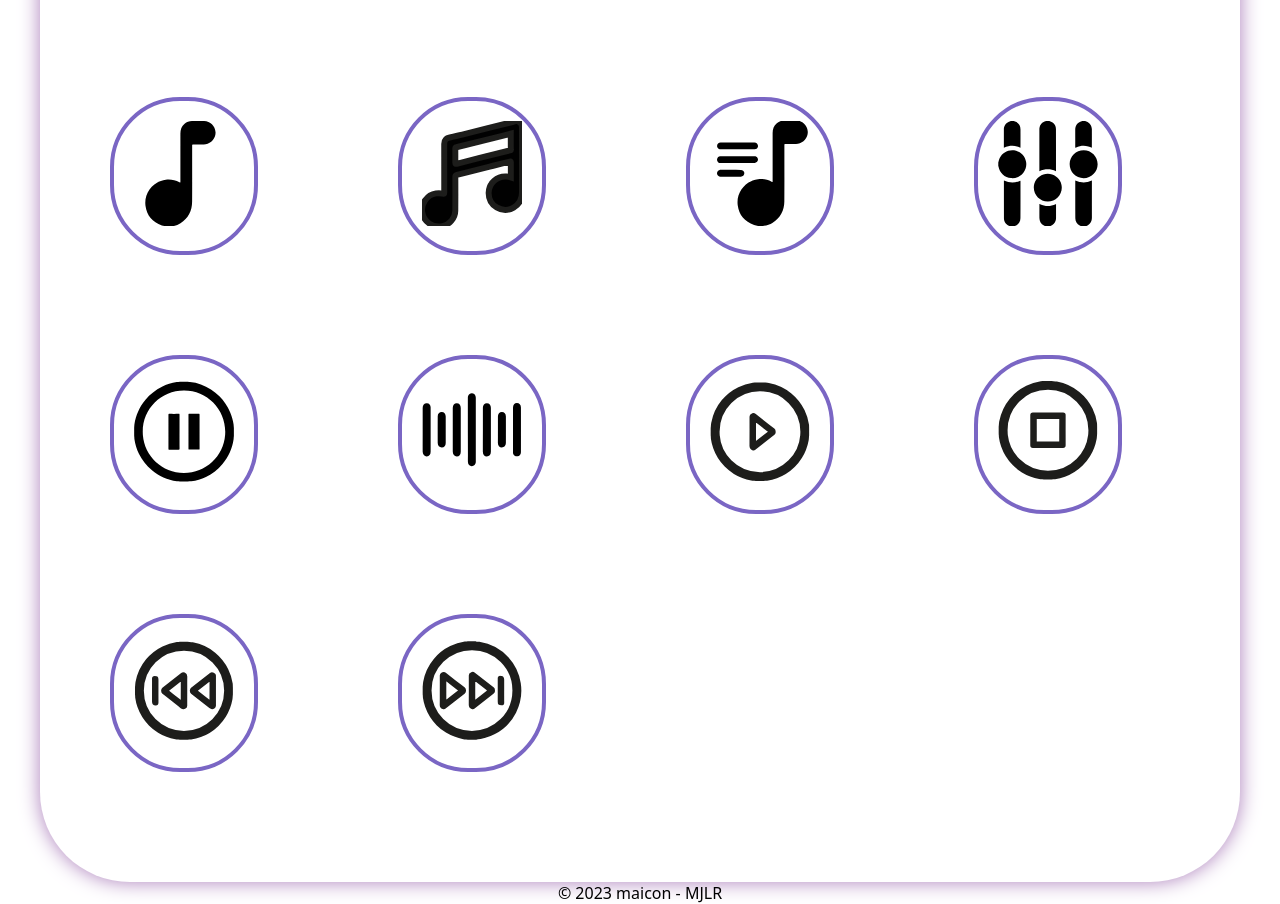
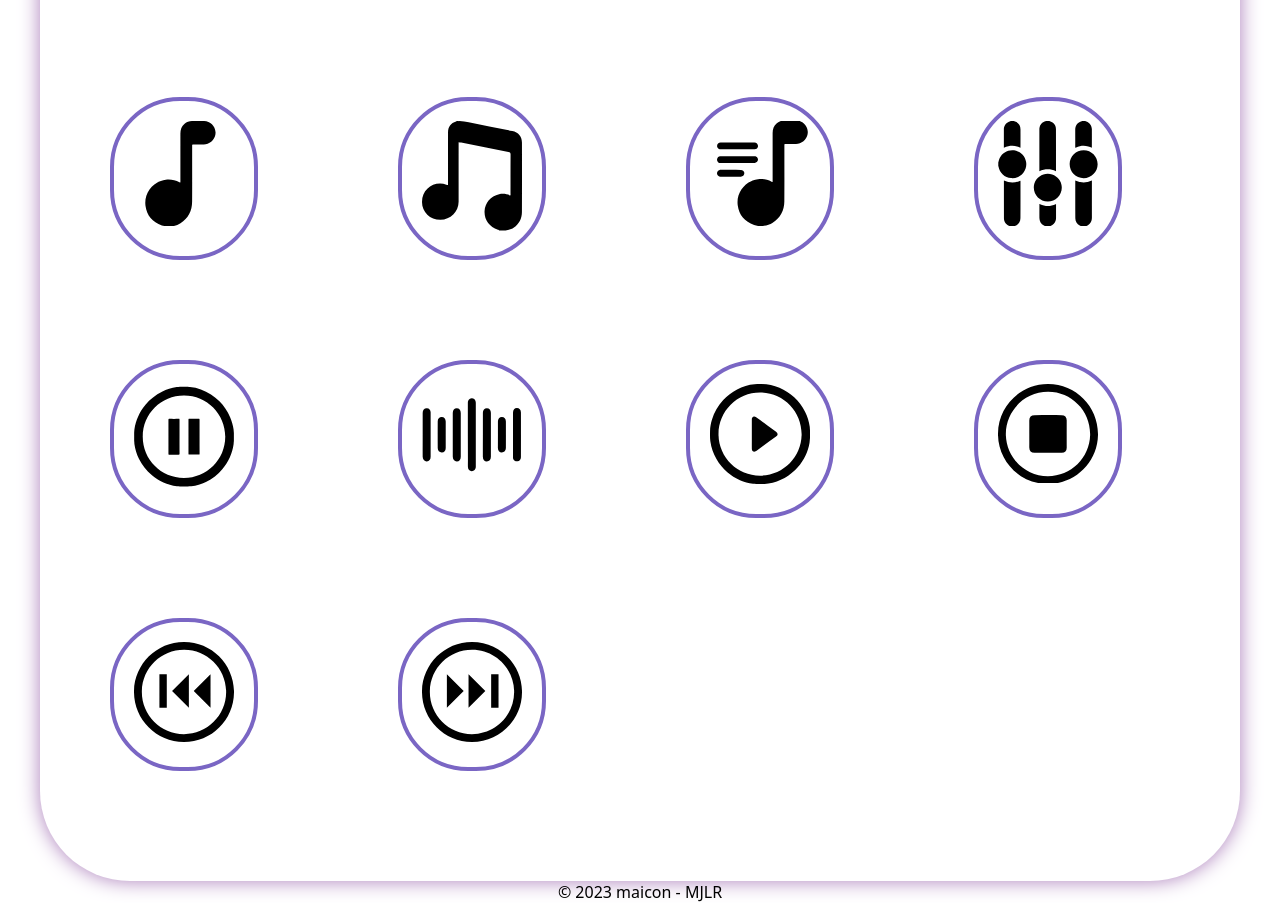
Before and after one commit to MJ-Fanshawe/LinaresRico_MJ_SVGicons, a plain HTML site: page index.html in a window 1280 px wide. Shown: the part 327-1231 px from the top of the page. Drawn offline with Linux system fonts and the light colour scheme.

Commit message:
last changes
:)

```diff
--- a/index.html
+++ b/index.html
@@ -7,7 +7,6 @@
     <title>Maicon.com</title>
 
     <link rel="stylesheet" href="css/main.css" >
-    <script src="js/main.js"></script>
 
 </head>
 <body>
@@ -73,7 +72,7 @@
 
             <div class="iconBox">
                 <?xml version="1.0" encoding="utf-8"?>
-                    <svg version="1.1" id="Capa_1" xmlns="http://www.w3.org/2000/svg" xmlns:xlink="http://www.w3.org/1999/xlink" x="0px" y="0px"
+                    <svg id="icon1" xmlns="http://www.w3.org/2000/svg" xmlns:xlink="http://www.w3.org/1999/xlink" x="0px" y="0px"
                         viewBox="0 0 252.6 266.4" style="enable-background:new 0 0 252.6 266.4;" xml:space="preserve">
                     <g id="Capa_2_00000077309881961657416480000003061690643693983625_">
                         <g id="music_note">
@@ -88,35 +87,19 @@
             </div>
 
             <div class="iconBox">
-                <?xml version="1.0" encoding="utf-8"?>
-                <!-- Generator: Adobe Illustrator 25.4.1, SVG Export Plug-In . SVG Version: 6.00 Build 0)  -->
-                <svg version="1.1" id="Capa_1" xmlns="http://www.w3.org/2000/svg" xmlns:xlink="http://www.w3.org/1999/xlink" x="0px" y="0px"
-                     viewBox="0 0 252.6 266.4" style="enable-background:new 0 0 252.6 266.4;" xml:space="preserve">
-                <style type="text/css">
-                    .st0{fill:#010101;}
-                </style>
-                <g id="Capa_2_00000031900829511038091250000007327667881225526940_">
-                    <g id="music_note">
-                        <path id="trace" class="st0" d="M252.5,14.5c-0.3-7.4-4.8-12.7-11.8-14.2c-3.5-0.8-6.7,0.8-9.9,1.6C189.4,12.2,148,22.7,106.6,33
-                            c-13,3.2-25.8,7.1-39,9.3c-2.7,0.5-5.1,1.8-7.1,3.7c-3.6,3.4-4.4,7.6-4.4,12.3c0,41,0.1,82.1,0.1,123.1c0,2.6-0.4,3.2-3.1,2.4
-                            c-5.8-1.7-11.8-1.8-17.8-0.8c-22.6,3.6-38.6,25.9-34.6,48.3c4.3,24.1,27,39.3,50.9,34.2c18.2-3.9,32.3-20.3,32.5-38.9
-                            c0.3-28.6,0.2-57.2,0.1-85.8c0-3.1,0.9-4.1,3.9-4.9c27.7-6.8,55.4-13.7,83-20.7c17-4.3,34-8.5,51.1-12.8c1.2-0.3,2.2-0.7,2.2,1.4
-                            c-0.1,12.8,0,25.7,0,38.8c-3.5-1.2-7.2-2-10.9-2.3c-23.9-1.7-44.4,16.7-45.1,40.6c-0.4,16.3,6.4,29,20.3,37.4
-                            c13.9,8.4,28.6,8.6,42.7,0.4c14.7-8.4,21.2-21.8,21.2-38.5c0-54,0-107.9,0-161.9C252.5,17,252.6,15.7,252.5,14.5z M221.6,74.5
-                            c-25.3,6.3-50.6,12.6-75.9,18.9c-19.5,4.8-38.9,9.7-58.4,14.7c-2.5,0.6-3.2,0.3-3.2-2.4c0.1-12,0.1-24.1,0-36.1
-                            c0-2.2,0.8-2.9,2.7-3.3c39.7-9.8,79.3-19.7,118.9-29.6c6.1-1.5,12.2-3.1,18.6-4.7c0,13.6-0.1,26.8,0.1,40
-                            C224.5,74.3,222.9,74.2,221.6,74.5z"/>
+                <?xml version="1.0" encoding="UTF-8"?>
+                <svg id="icon2" data-name="Layer 2" xmlns="http://www.w3.org/2000/svg" viewBox="0 0 455.55 498.87">
+                  <g id="Layer_1-2" data-name="Layer 1">
+                    <g id="WLt5JS.tif">
+                      <path d="M351.71,498.87c-.64-3.44-3.81-3.07-6.08-3.77-38.66-11.94-62.26-44.52-60.67-83.92,1.51-37.43,28.14-69.12,66.15-77.44,17.28-3.79,34.52-1.88,50.7,5.57,2.44-3.02,1.43-6.04,1.43-8.8,.07-59.05-.1-118.1,.24-177.16,.04-7.67-1.73-10.45-9.78-12.02-71.8-13.99-143.48-28.6-215.2-42.98-3.59-.72-7.27-1.01-11.68-1.61,0,3.18,0,6.09,0,9.01-.01,87.46-.09,174.91-.02,262.37,.04,45.12-37.06,82.07-82.82,82.21C36.94,450.47,.05,414.61,0,368.69c-.07-58.62,55.56-97.95,111.18-78.63,2.07,.72,4.24,1.13,7.33,1.93,0-4.53,0-8.54,0-12.55,0-75.66-.05-151.32,.03-226.98,.03-26.11,12.5-42.84,36.8-49.96,4.66-4.91,10.54-.84,15.71-2.1,14.17,.21,27.99,2.95,41.75,5.86,66.05,13.93,132.38,26.47,198.58,39.63,27.24,5.42,43.91,24.38,43.96,51.84,.21,105.9,.41,211.8-.12,317.7-.14,28.99-13.15,52.37-36.3,70.33-11.41,8.85-24.8,10.78-38.25,13.12h-28.96Z"/>
                     </g>
-                </g>
+                  </g>
                 </svg>
-
-
-
             </div>
 
             <div class="iconBox">
                 <?xml version="1.0" encoding="utf-8"?>
-                <svg version="1.1" id="Capa_1" xmlns="http://www.w3.org/2000/svg" xmlns:xlink="http://www.w3.org/1999/xlink" x="0px" y="0px"
+                <svg version="1.1" id="Capa_1_" xmlns="http://www.w3.org/2000/svg" xmlns:xlink="http://www.w3.org/1999/xlink" x="0px" y="0px"
                      viewBox="0 0 252.6 266.4" style="enable-background:new 0 0 252.6 266.4;" xml:space="preserve">
                 <g id="Capa_2_00000183227698143553669010000010125759603587777958_">
                     <g id="music_note">
@@ -239,99 +222,51 @@
             </div>
 
             <div class="iconBox">
-                <?xml version="1.0" encoding="utf-8"?>
-                <svg version="1.1" id="Capa_1" xmlns="http://www.w3.org/2000/svg" xmlns:xlink="http://www.w3.org/1999/xlink" x="0px" y="0px"
-                     viewBox="0 0 252.6 266.4" style="enable-background:new 0 0 252.6 266.4;" xml:space="preserve">
-                <style type="text/css">
-                    .st0{stroke:#000000;stroke-width:15;stroke-miterlimit:10;}
-                    .st1{stroke:#000000;stroke-width:9;stroke-miterlimit:10;}
-                </style>
-                <g id="Capa_2_00000039124586821519256290000001232550767944328112_">
-                    <g id="music_note">
-                        <g>
-                            <path class="st0" d="M242.6,116.2c-1.7-12-5.3-23.7-10.6-34.5C224.6,66.4,214,53,200.8,42.2c-15.7-12.9-33.5-21-53.5-24.8
-                                c-4.3-0.8-8.6-0.7-12.9-1.2h-17.4c-2.6,0.5-5.3,0.2-7.9,0.6c-11.9,1.7-23.5,5.2-34.3,10.5c-15.1,7.3-28.5,17.8-39.1,30.8
-                                c-13.2,15.9-21.4,34-25.3,54.2c-0.7,3.9-0.6,7.8-1.2,11.7v18.3c0.5,2.7,0.3,5.4,0.6,8.1c1,7.3,2.8,14.5,5.2,21.5
-                                c5.7,16.5,15.1,31.6,27.4,44c6.6,6.7,13.9,12.5,21.9,17.4c12.6,7.7,26.6,13,41.1,15.7c3.8,0.7,7.7,0.6,11.5,1.1h17.4
-                                c3-0.5,6-0.2,9-0.6c7.9-1.1,15.7-3.1,23.2-5.9c16-5.7,30-14.8,42.1-26.6c6.7-6.5,12.5-13.9,17.4-21.9
-                                c7.8-12.7,13.1-26.7,15.8-41.3c0.7-3.8,0.6-7.7,1.1-11.5v-17.8C242.8,121.8,243,118.9,242.6,116.2z M126.2,242.8
-                                C65.1,242.3,16.6,193.7,16.7,133c0.1-61,49-109.4,109.6-109.4c61.1,0,109.6,49,109.5,109.7C235.7,194.4,186.9,242.5,126.2,242.8z
-                                "/>
-                            <path class="st1" d="M159.7,128.8c-15.7-12.1-31.3-24.4-46.8-36.8c-2-1.6-3.7-2.1-5.7-0.5c-0.2,0.2-0.5,0.3-0.8,0.4
-                                c-1.8,0.4-2.1,1.6-2.1,3.4c0.1,24.5,0.1,49-0.1,73.5c0,3.5,0.8,5.6,4.2,6.7c1.4,0.5,2.2,0.6,3.4-0.4
-                                c15.8-12.5,31.6-24.9,47.5-37.3c1.6-1.3,2.6-2.5,2-4.3C161.5,131.6,161.4,130.2,159.7,128.8z M151.4,134.6
-                                c-12.5,9.8-25,19.6-37.5,29.4c-0.6,0.5-1.3,1-2.2,1.7v-65.1c3.6,2.8,7.1,5.5,10.5,8.2c9.7,7.7,19.5,15.3,29.2,22.9
-                                C153,133,152.9,133.5,151.4,134.6z"/>
-                        </g>
+                <?xml version="1.0" encoding="UTF-8"?>
+                <svg id="Layer_2" data-name="Layer 2" xmlns="http://www.w3.org/2000/svg" viewBox="0 0 256.89 257">
+                  <defs>
+                    <style>
+                      .cls-1 {
+                        fill: #010101;
+                      }
+                    </style>
+                  </defs>
+                  <g id="Layer_1-2" data-name="Layer 1">
+                    <g>
+                      <path class="cls-1" d="M256.24,110.04c-1.74-13.65-6.02-26.55-12.11-38.8-6.97-14.02-16.23-26.38-27.81-37.02-11.25-10.34-23.83-18.45-37.84-24.54C157.95,.76,136.4-1.15,114.45,.58c-15.82,1.25-30.79,6.08-44.85,13.38-13.43,6.97-25.32,16.03-35.65,27.19-13.58,14.68-23.16,31.56-29,50.62C2,101.39,.19,111.22,.1,121.31c-.08,8.59-.42,17.21,.76,25.74,2.24,16.23,7.54,31.46,15.7,45.67,7.38,12.85,16.63,24.21,27.92,33.82,9.84,8.38,20.58,15.4,32.54,20.44,10.74,4.53,21.79,7.96,33.41,9.38,2.88,.35,5.8,.15,8.66,.63h18.04c1.02-.54,2.12-.21,3.18-.24,3.25-.08,6.5-.24,9.7-.8,30.28-5.34,55.72-19.49,75.95-42.61,15.74-17.98,25.62-38.9,29.8-62.48,.71-4.02,.53-8.1,1.13-12.12v-19.54c-.48-3.04-.26-6.12-.64-9.16Zm-127.6,125.44c-58.96,.01-106.81-47.84-106.79-106.78,.02-58.91,47.94-106.78,106.85-106.74,58.9,.04,106.73,47.99,106.66,106.92-.07,58.84-47.87,106.59-106.72,106.6Z"/>
+                      <path class="cls-1" d="M169.73,122.76c-7.69-5.58-15.38-11.16-23.06-16.75-9.37-6.81-18.73-13.64-28.11-20.44-3.89-2.82-8.01-2.29-10.19,1.23-.98,1.58-.92,3.34-.92,5.08,0,12.36,0,24.71,0,37.07,0,6.6,0,13.19,0,19.79,0,6.34-.11,12.69,.09,19.03,.16,5.15,5.23,7.77,9.7,5.22,.86-.49,1.68-1.08,2.48-1.67,16.66-12.09,33.32-24.19,49.97-36.29,5.32-3.87,5.33-8.44,.04-12.27Z"/>
                     </g>
-                </g>
+                  </g>
                 </svg>
             </div>
 
             <div class="iconBox">
-                <?xml version="1.0" encoding="utf-8"?>
-                <svg version="1.1" id="Capa_1" xmlns="http://www.w3.org/2000/svg" xmlns:xlink="http://www.w3.org/1999/xlink" x="0px" y="0px"
-                     viewBox="0 0 252.6 266.4" style="enable-background:new 0 0 252.6 266.4;" xml:space="preserve">
-                <style type="text/css">
-                    .st0{stroke:#1D1D1B;stroke-width:15;stroke-miterlimit:10;}
-                    .st1{stroke:#1D1D1B;stroke-width:9;stroke-miterlimit:10;}
-                </style>
-                <g id="Capa_2_00000110434278828147484860000002539870020708524448_">
-                    <g id="music_note">
-                        <g>
-                            <path class="st0" d="M242.6,112.4c-1.7-12-5.3-23.7-10.6-34.5c-7.4-15.2-18.1-28.7-31.2-39.4c-15.7-12.9-33.5-21-53.5-24.8
-                                c-4.3-0.8-8.6-0.7-12.9-1.2h-17.4c-2.6,0.5-5.3,0.2-7.9,0.6c-11.9,1.7-23.5,5.2-34.3,10.5c-15.1,7.3-28.5,17.8-39.1,30.8
-                                c-13.2,15.9-21.4,34-25.3,54.2c-0.7,3.9-0.6,7.8-1.2,11.7v18.3c0.5,2.7,0.3,5.4,0.6,8.1c1,7.3,2.8,14.5,5.2,21.5
-                                c5.7,16.5,15.1,31.6,27.4,44c6.6,6.7,13.9,12.5,21.9,17.4c12.6,7.7,26.6,13,41.1,15.7c3.8,0.7,7.7,0.6,11.5,1.1h17.4
-                                c3-0.5,6-0.2,9-0.6c7.9-1.1,15.7-3.1,23.2-5.9c16-5.7,30-14.8,42.1-26.6c6.7-6.5,12.5-13.9,17.4-21.9
-                                c7.8-12.7,13.1-26.7,15.8-41.3c0.7-3.8,0.6-7.7,1.1-11.5v-17.8C242.8,118,243,115.2,242.6,112.4z M126.1,239
-                                C65,238.8,16.7,190,16.7,129.4c0.1-61.1,49-109.6,109.7-109.5c61,0.1,109.1,48.9,109.5,109.6C235.4,190.6,186.9,239.1,126.1,239
-                                L126.1,239z"/>
-                            <path class="st1" d="M164.4,89.2c-25.4,0.1-50.9,0.1-76.3,0c-1.7,0-2.1,0.4-2.1,2.1c0.1,25.4,0.1,50.9,0,76.3
-                                c0,1.7,0.4,2.1,2.1,2.1c12.7-0.1,25.4,0,38.1,0s25.4,0,38.1,0c1.7,0,2.1-0.4,2.1-2.1c-0.1-25.4-0.1-50.9,0-76.3
-                                C166.5,89.6,166.1,89.2,164.4,89.2z M159.2,160.3c0,1.7-0.4,2.1-2.1,2.1c-10.3-0.1-20.6,0-30.8,0s-20.6,0-30.8,0
-                                c-1.7,0-2.1-0.4-2.1-2.1c0.1-20.6,0.1-41.1,0-61.7c0-1.7,0.4-2.1,2.1-2.1c20.6,0.1,41.1,0.1,61.7,0c1.7,0,2.1,0.4,2.1,2.1
-                                C159.1,119.2,159.1,139.7,159.2,160.3z"/>
-                        </g>
-                    </g>
-                </g>
-                </svg>
-
-            </div>
-
-            <div class="iconBox">
-                <?xml version="1.0" encoding="utf-8"?>
-                <svg version="1.1" id="Capa_1" xmlns="http://www.w3.org/2000/svg" xmlns:xlink="http://www.w3.org/1999/xlink" x="0px" y="0px"
-                     viewBox="0 0 252.6 266.4" style="enable-background:new 0 0 252.6 266.4;" xml:space="preserve">
-                <g id="Capa_2_00000147941682029198131930000007593897756794689703_">
-                    <g id="music_note">
-                        <g>
-                            <path class="st0" d="M241.9,116.3c-1.7-11.9-5.2-23.5-10.6-34.3c-7.4-15.1-17.9-28.5-31-39.2C184.8,30,167,21.9,147.2,18.2
-                                c-4.2-0.8-8.5-0.7-12.8-1.2h-17.3c-2.6,0.5-5.2,0.2-7.8,0.6C97.5,19.3,86,22.8,75.2,28c-15,7.3-28.3,17.7-38.9,30.6
-                                C23.2,74.4,15,92.4,11.2,112.5c-0.7,3.9-0.6,7.8-1.2,11.7v18.2c0.5,2.7,0.3,5.4,0.6,8.1c1,7.3,2.7,14.4,5.2,21.3
-                                c5.7,16.4,15,31.4,27.2,43.7c6.5,6.6,13.9,12.4,21.8,17.3c12.5,7.7,26.4,13,40.9,15.6c3.8,0.7,7.6,0.6,11.4,1.1h17.3
-                                c3-0.5,6-0.2,9-0.6c7.9-1.1,15.6-3.1,23-5.8c15.9-5.7,29.8-14.7,41.8-26.4c6.6-6.5,12.5-13.8,17.3-21.7
-                                c7.7-12.6,13.1-26.5,15.7-41c0.7-3.8,0.6-7.6,1.1-11.4v-17.7C242,121.8,242.3,119,241.9,116.3z M126.2,242.2
-                                C65.3,241.6,17.3,193.2,17.4,133c0.1-60.7,48.8-108.7,109-108.6c60.8,0.1,108.9,48.8,108.8,109.1
-                                C235,194.1,186.4,241.8,126.2,242.2z"/>
-                            <path class="st1" d="M126.4,91.4c-1.7-0.7-2.8-0.8-4.4,0.5c-15.8,12.5-31.6,25-47.5,37.4c-1.9,1.5-2,6.4,0,7.9
-                                c15.4,12.1,30.9,24.2,46.2,36.5c2.5,2,4.3,2.5,7.1,0.8c1.5-1,2.2-1.8,2.2-3.6c-0.1-12.5,0-24.9,0-37.4c0-12.1-0.1-24.2,0.1-36.3
-                                C130.1,94,129.2,92.5,126.4,91.4z M122.6,165.5c-2.9-2.3-5.7-4.4-8.4-6.6c-10.4-8.2-20.9-16.4-31.3-24.6
-                                c-0.9-0.7-1.6-1.1-0.2-2.1c13.3-10.3,26.5-20.8,40-31.4L122.6,165.5z"/>
-                            <path class="st1" d="M202.5,133.3c0-12.8,0-25.6,0-38.3c0-1.3-0.2-2.1-1.6-2.6c-0.8-0.2-1.6-0.6-2.2-1c-1.5-1.1-2.6-0.7-4,0.4
-                                c-15.9,12.6-31.8,25.1-47.7,37.5c-1.9,1.5-1.9,6.4,0,7.9c15.4,12.1,30.8,24.1,46.1,36.3c2.6,2.1,4.6,2.6,7.5,0.7
-                                c1.3-0.8,1.9-1.4,1.9-3C202.5,158.5,202.5,145.9,202.5,133.3z M195.2,165.5c-6.4-5-12.6-9.9-18.8-14.8
-                                c-6.9-5.4-13.9-10.9-20.8-16.3c-0.7-0.6-1.8-1-0.4-2.1c13.2-10.3,26.4-20.6,39.6-31c0.1-0.1,0.2,0,0.5-0.1L195.2,165.5z"/>
-                            <path class="st1" d="M57.3,105.7c0-5.2,0-5.2-5.2-5.3c-1.7,0-2.1,0.4-2.1,2.1c0.1,10.1,0,20.3,0,30.4v27.9c0,5,0,4.9,5,5.1
-                                c1.9,0.1,2.3-0.5,2.3-2.3C57.2,144.3,57.3,125,57.3,105.7z"/>
-                        </g>
-                    </g>
-                </g>
+                <?xml version="1.0" encoding="UTF-8"?>
+                <svg id="Layer_2" data-name="Layer 2" xmlns="http://www.w3.org/2000/svg" viewBox="0 0 204.29 204.26">
+                  <g id="Layer_1-2" data-name="Layer 1">
+                    <path id="IA7BuV.tif" d="M102.47,0C46.28-.15,.42,45.2,0,101.31c-.42,56.6,45.33,102.82,101.89,102.94,56.32,.12,102.03-45.1,102.39-101.31C204.65,46.14,159.17,.15,102.47,0Zm-.54,188.22c-47.68-.1-86.24-39.06-85.89-86.77,.35-47.3,39.01-85.53,86.37-85.4,47.79,.13,86.13,38.89,85.82,86.78-.31,47.38-38.83,85.5-86.31,85.4ZM63.93,102.13c0-9.13,.06-18.26-.02-27.39-.07-7.3,3.53-11.02,10.68-11.06,18.5-.1,37.01-.22,55.51,0,6.5,.08,10.29,3.63,10.27,10.61-.05,18.56-.05,37.11,0,55.67,.02,6.97-3.75,10.54-10.26,10.62-18.5,.21-37.01,.1-55.51,0-7.15-.04-10.76-3.75-10.69-11.05,.08-9.13,.02-18.26,.02-27.39Z"/>
+                  </g>
                 </svg>
             </div>
 
             <div class="iconBox">
-                <img src="images/music2.svg" alt="Music Icon 2">
+                <?xml version="1.0" encoding="UTF-8"?>
+                <svg id="Layer_2" data-name="Layer 2" xmlns="http://www.w3.org/2000/svg" viewBox="0 0 204.29 204.26">
+                  <g id="Layer_1-2" data-name="Layer 1">
+                    <path id="IA7BuV.tif" d="M102.47,0C46.28-.15,.42,45.2,0,101.31c-.42,56.6,45.33,102.82,101.89,102.94,56.32,.12,102.03-45.1,102.39-101.31C204.65,46.14,159.17,.15,102.47,0Zm-.54,188.22c-47.68-.1-86.24-39.06-85.89-86.77,.35-47.3,39.01-85.53,86.37-85.4,47.79,.13,86.13,38.89,85.82,86.78-.31,47.38-38.83,85.5-86.31,85.4Zm-34.96-54.01h-15.06V65.63h15.06v68.57Zm45.13,0l-34.29-34.29,34.29-34.29v68.57Zm44.24,0l-34.29-34.29,34.29-34.29v68.57Z"/>
+                  </g>
+                </svg>
+            </div>
+
+            <div class="iconBox">
+                <?xml version="1.0" encoding="UTF-8"?>
+                <svg id="Layer_2" data-name="Layer 2" xmlns="http://www.w3.org/2000/svg" viewBox="0 0 204.29 204.26">
+                  <g id="Layer_1-2" data-name="Layer 1">
+                    <g id="IA7BuV.tif">
+                      <path d="M102.47,0C46.28-.15,.42,45.2,0,101.31c-.42,56.6,45.33,102.82,101.89,102.94,56.32,.12,102.03-45.1,102.39-101.31C204.65,46.14,159.17,.15,102.47,0Zm-.54,188.22c-47.68-.1-86.24-39.06-85.89-86.77,.35-47.3,39.01-85.53,86.37-85.4,47.79,.13,86.13,38.89,85.82,86.78-.31,47.38-38.83,85.5-86.31,85.4Zm54.41-54.01h-15.06V65.63h15.06v68.57Zm-61.27-68.57l34.29,34.29-34.29,34.29V65.63Zm-44.24,0l34.29,34.29-34.29,34.29V65.63Z"/>
+                    </g>
+                  </g>
+                </svg>
             </div>
 
         </section>
@@ -342,8 +277,6 @@
         <h2 class="hidden">Footer Content</h2>
         <div class="footer">© 2023 maicon - MJLR </div>
     </footer>
-
     <script src="js/main.js"></script>
-
 </body>
 </html>
--- a/js/main.js
+++ b/js/main.js
@@ -1,9 +1,8 @@
 console.log('JavaScript is running!');
 
-const vectorGraphic= document.querySelector('#music_note');
+const vectorGraphic = document.querySelector('.iconBox');
 
 function logThisId() {
-    console.log('clicked on this element:', this.id);
+    console.log('clicked on this icon:', this.id);
 }
-
 vectorGraphic.addEventListener('click', logThisId);
```
Also changed, not shown: images/back_left.svg (added), images/back_right.svg (added), images/music.svg (deleted), images/music2.svg (deleted), images/music_note2.svg, images/pause.svg, images/play.svg, images/stop.svg, 2 other files.
